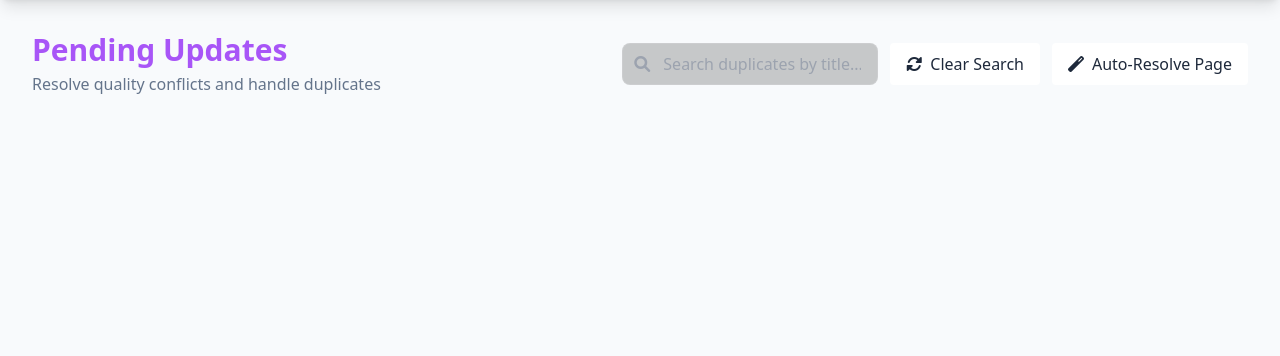
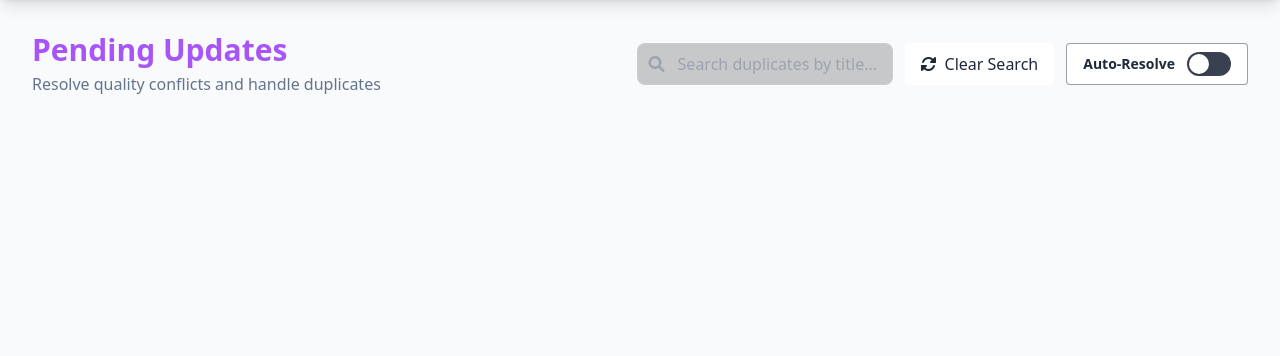
Before and after one commit to cleanerspam/TST, a FastAPI app: page /media/updates in a window 1280 px wide. Shown: the part 64-420 px from the top of the page. Run offline with FastAPI, Linux system fonts and the light colour scheme; the visitor is signed in with stand-in values (Sample User, id 1); data that the repository does not hold is empty; parts of the project's set-up code (start-up, migrations or seed data) failed here and were passed over; some libraries are stand-ins or nearby versions.

Commit message:
fix probe problems6

```diff
--- a/Backend/fastapi/templates/manual_updates.html
+++ b/Backend/fastapi/templates/manual_updates.html
@@ -38,16 +38,22 @@
                 class="theme-card hover:bg-opacity-80 px-4 py-2 rounded transition-colors flex items-center space-x-2">
                 <i class="fas fa-sync-alt"></i> <span>Clear Search</span>
             </button>
-            <button onclick="TriggerAutoResolve()" id="auto-resolve-btn"
-                class="theme-card hover:bg-opacity-80 px-4 py-2 rounded transition-colors flex items-center space-x-2">
-                <i class="fas fa-magic"></i> <span>Auto-Resolve Page</span>
-            </button>
+
+            <!-- Auto-Resolve Toggle -->
+            <div class="flex items-center space-x-3 theme-card px-4 py-2 rounded border border-gray-700/50">
+                <span class="text-sm font-bold theme-text">Auto-Resolve</span>
+                <button id="auto-resolve-toggle" onclick="toggleAutoResolveMode()" role="switch" aria-checked="false"
+                    class="bg-gray-700 relative inline-flex h-6 w-11 flex-shrink-0 cursor-pointer rounded-full border-2 border-transparent transition-colors duration-200 ease-in-out focus:outline-none focus:ring-2 focus:ring-indigo-500 focus:ring-offset-2">
+                    <span aria-hidden="true"
+                        class="translate-x-0 pointer-events-none inline-block h-5 w-5 transform rounded-full bg-white shadow ring-0 transition duration-200 ease-in-out"></span>
+                </button>
+            </div>
         </div>
     </div>
 
     <!-- Auto-Resolve Banner -->
     <div id="auto-resolve-banner"
-        class="hidden mb-8 theme-card border border-indigo-500/50 rounded-lg p-4 flex flex-col sm:flex-row items-center justify-between gap-4 bg-indigo-900/20 backdrop-blur-sm animate-fade-in">
+        class="hidden fixed bottom-24 right-4 sm:right-8 z-50 w-auto max-w-xl shadow-2xl theme-card border border-indigo-500/50 rounded-xl p-4 flex flex-col sm:flex-row items-center justify-between gap-4 bg-gray-900/95 backdrop-blur-md animate-fade-in transition-all duration-300">
         <div class="flex items-center space-x-4">
             <div
                 class="w-12 h-12 rounded-full bg-indigo-500/20 flex items-center justify-center border border-indigo-500/50">
@@ -59,7 +65,7 @@
             </div>
         </div>
         <div class="flex space-x-3">
-            <button onclick="cancelAutoResolve()"
+            <button onclick="cancelAutoResolve(true)"
                 class="px-6 py-2 rounded-lg border border-red-500/50 text-red-400 hover:bg-red-500/10 transition-colors font-medium">
                 Cancel
             </button>
@@ -262,7 +268,14 @@
     let currentSearchQuery = null;
 
     document.addEventListener('DOMContentLoaded', () => {
-        loadUpdates();
+        loadUpdates().then(() => {
+            // Check Auto-Resolve Mode on Load
+            if (sessionStorage.getItem('autoResolveMode') === 'true') {
+                updateToggleUI(true);
+                // Delay slightly to let render finish
+                setTimeout(() => TriggerAutoResolve(), 500);
+            }
+        });
 
         // Add event listener for search input
         const searchInput = document.getElementById('search-input');
@@ -389,9 +402,13 @@
 
     function loadMore() {
         if (currentSearchQuery) {
-            loadSearchResults();
+            loadSearchResults().then(() => {
+                if (sessionStorage.getItem('autoResolveMode') === 'true') TriggerAutoResolve();
+            });
         } else {
-            loadUpdates();
+            loadUpdates().then(() => {
+                if (sessionStorage.getItem('autoResolveMode') === 'true') TriggerAutoResolve();
+            });
         }
     }
 
@@ -591,6 +608,13 @@
     }
 
     function toggleSelection(id, action, groupId = null) {
+        // STOP TIMER IF RUNNING (PAUSE ONLY)
+        if (autoResolveTimer) {
+            cancelAutoResolve(false); // Stop the specific timer
+            // Don't disable the mode, just pause the current countdown
+            showToast("Timer paused for manual review (Auto-Resolve Mode active)", "info");
+        }
+
         if (!groupId) {
             const btn = document.getElementById(`btn-accept-${id}`) || document.getElementById(`btn-reject-${id}`);
             if (btn) groupId = btn.dataset.groupId;
@@ -1123,25 +1147,55 @@
     let autoResolveTimer = null;
     let isAutoResolving = false;
 
+    function toggleAutoResolveMode() {
+        const isEnabled = sessionStorage.getItem('autoResolveMode') === 'true';
+        const newState = !isEnabled;
+
+        sessionStorage.setItem('autoResolveMode', newState);
+        updateToggleUI(newState);
+
+        if (newState) {
+            TriggerAutoResolve();
+        } else {
+            cancelAutoResolve(true);
+        }
+    }
+
+    function updateToggleUI(enabled) {
+        const btn = document.getElementById('auto-resolve-toggle');
+        const knob = btn.querySelector('span');
+
+        btn.setAttribute('aria-checked', enabled);
+
+        if (enabled) {
+            btn.classList.add('bg-indigo-600');
+            btn.classList.remove('bg-gray-700');
+            knob.classList.add('translate-x-5');
+            knob.classList.remove('translate-x-0');
+        } else {
+            btn.classList.add('bg-gray-700');
+            btn.classList.remove('bg-indigo-600');
+            knob.classList.add('translate-x-0');
+            knob.classList.remove('translate-x-5');
+        }
+    }
+
     async function TriggerAutoResolve() {
         if (isAutoResolving) return;
+
+        // Visual indicator that it's running (on the toggle or separate?)
+        // The toggle is already green. Maybe show a toast or just proceed.
+        // If triggered by Load More, we might not want to disable anything immediately if it's seamless.
+        // But let's keep the spinner logic for now if specific button was used, OR just show toast.
+
         isAutoResolving = true;
 
-        // 1. Show analyzing state
-        document.getElementById('auto-resolve-btn').innerHTML = '<i class="fas fa-spinner fa-spin"></i> Analyzing...';
-        document.getElementById('auto-resolve-btn').disabled = true;
-
-        // 2. Gather ALL candidate IDs (not just card IDs)
-        // Collect from btn-accept-* buttons and data-candidate-id elements
+        // 2. Gather ALL candidate IDs (CURRENT DOM STATE)
         const pendingIds = new Set();
-
-        // From accept buttons (covers all candidates)
         document.querySelectorAll('[id^="btn-accept-"]').forEach(btn => {
             const id = btn.id.replace('btn-accept-', '');
             if (id) pendingIds.add(id);
         });
-
-        // From data-candidate-id (multi-candidate layout)
         document.querySelectorAll('[data-candidate-id]').forEach(el => {
             const id = el.getAttribute('data-candidate-id');
             if (id) pendingIds.add(id);
@@ -1156,31 +1210,46 @@
             return;
         }
 
+        // 3. Helper for Retry
+        async function fetchWithRetry(url, options, retries = 3) {
+            for (let i = 0; i < retries; i++) {
+                try {
+                    const res = await fetch(url, options);
+                    if (!res.ok) throw new Error(`Status ${res.status}`);
+                    return await res.json();
+                } catch (err) {
+                    if (i === retries - 1) throw err;
+                    console.log(`Retry ${i + 1}/${retries} failed: ${err.message}`);
+                    await new Promise(r => setTimeout(r, 1000)); // wait 1s
+                }
+            }
+        }
+
         try {
-            // 3. Call API
-            const response = await fetch('/api/admin/updates/analyze', {
+            // 3. Call API with Retry
+            const data = await fetchWithRetry('/api/admin/updates/analyze', {
                 method: 'POST',
                 headers: { 'Content-Type': 'application/json' },
                 body: JSON.stringify({ pending_ids: pendingIdsArray })
             });
 
-            const data = await response.json();
             console.log('Analysis results:', data);
 
-            if (response.ok) {
-                // 4. Apply visuals & selections
+            // 4. Apply visuals & selections
+            if (data && data.results) {
                 applyAnalysisResults(data.results);
-
-                // 5. Start Timer
                 startAutoSubmitTimer();
             } else {
-                showToast("Analysis failed: " + data.detail, "error");
-                resetAutoResolveUI();
+                throw new Error("Invalid response format");
             }
+
         } catch (e) {
             console.error(e);
-            showToast("Network error during analysis", "error");
-            resetAutoResolveUI();
+            showToast("Analysis failed after retries. Please try again.", "error");
+            resetAutoResolveUI(); // This resets the lock
+            // Should we turn off mode? Maybe not on network error, just let user retry.
+        } finally {
+            // remove busy state if we had one
         }
     }
 
@@ -1236,50 +1305,55 @@
             const newCol = card.querySelector('.candidate-col');
             const oldCol = card.querySelector('.current-col');
 
+            // --- UI UPDATE: SUBTLE & PROFESSIONAL ---
+            // Remove old styling first if any
+
             if (rec === 'keep_new' && isBest) {
                 // Highlight new/candidate column
-                if (newCol) newCol.classList.add('ring-4', 'ring-green-500', 'ring-opacity-50', 'bg-green-900/10');
-                if (oldCol) oldCol.classList.add('opacity-50');
+                if (newCol) {
+                    newCol.classList.add('bg-green-500/5', 'border-l-4', 'border-green-500');
+                    // Add subtle icon
+                    const icon = document.createElement('div');
+                    icon.className = "absolute top-2 right-2 text-green-500 opacity-80";
+                    icon.innerHTML = '<i class="fas fa-check-circle lg"></i>';
+                    newCol.style.position = 'relative';
+                    newCol.appendChild(icon);
+                }
+                if (oldCol) oldCol.classList.add('opacity-40', 'grayscale');
 
                 // For multi-candidate: highlight specific candidate item
                 const candidateItem = document.querySelector(`[data-candidate-id="${pId}"]`);
                 if (candidateItem) {
-                    candidateItem.classList.add('ring-2', 'ring-green-500', 'bg-green-50');
+                    candidateItem.classList.add('bg-green-500/10', 'border-l-4', 'border-green-500');
+                    // Add subtle icon
+                    const icon = document.createElement('i');
+                    icon.className = "fas fa-check text-green-500 ml-auto";
+                    candidateItem.querySelector('.flex').appendChild(icon);
                 }
 
                 selections[pId] = 'keep_new';
                 selectedCount++;
 
-                // Add "Best" badge
-                const badgeTarget = document.querySelector(`[data-candidate-id="${pId}"]`) || newCol;
-                if (badgeTarget) {
-                    const badge = document.createElement('div');
-                    badge.className = "absolute top-1 right-1 bg-green-600 text-white text-[10px] font-bold px-2 py-0.5 rounded shadow animate-pulse z-10";
-                    badge.innerHTML = `<i class="fas fa-crown"></i> Best`;
-                    badgeTarget.style.position = 'relative';
-                    badgeTarget.appendChild(badge);
-                }
             } else if (rec === 'keep_old') {
                 // Highlight current/old column
-                if (oldCol) oldCol.classList.add('ring-4', 'ring-green-500', 'ring-opacity-50', 'bg-green-900/10');
-                if (newCol) newCol.classList.add('opacity-50');
+                if (oldCol) {
+                    oldCol.classList.add('bg-blue-500/5', 'border-l-4', 'border-blue-500');
+                    // Add subtle icon
+                    const icon = document.createElement('div');
+                    icon.className = "absolute top-2 right-2 text-blue-500 opacity-80";
+                    icon.innerHTML = '<i class="fas fa-shield-alt lg"></i>';
+                    oldCol.style.position = 'relative';
+                    oldCol.appendChild(icon);
+                }
+                if (newCol) newCol.classList.add('opacity-40', 'grayscale');
 
                 // For multi-candidate: fade all candidates
                 card.querySelectorAll('[data-candidate-id]').forEach(el => {
-                    el.classList.add('opacity-50');
+                    el.classList.add('opacity-30', 'grayscale');
                 });
 
                 selections[pId] = 'keep_old';
                 selectedCount++;
-
-                // Add badge to old col
-                if (oldCol) {
-                    const badge = document.createElement('div');
-                    badge.className = "absolute top-1 right-1 bg-blue-600 text-white text-[10px] font-bold px-2 py-0.5 rounded shadow z-10";
-                    badge.innerHTML = `<i class="fas fa-check"></i> Keep`;
-                    oldCol.style.position = 'relative';
-                    oldCol.appendChild(badge);
-                }
             }
 
             count++;
@@ -1308,19 +1382,31 @@
         }, 1000);
     }
 
-    function cancelAutoResolve() {
-        clearInterval(autoResolveTimer);
+    function cancelAutoResolve(ByUser = false) {
+        if (autoResolveTimer) {
+            clearInterval(autoResolveTimer);
+            autoResolveTimer = null;
+        }
         document.getElementById('auto-resolve-banner').classList.add('hidden');
-        resetAutoResolveUI();
-        selections = {}; // Clear selections? Or keep them? User might want to keep analysis.
-        // Let's keep selections but stop timer.
-        showToast("Auto-submit cancelled. You can verify manually.", "info");
+
+        // IMPORTANT: We only set isAutoResolving false here.
+        // We do NOT turn off the Toggle unless ByUser explicitly clicked the toggle (handled in toggle function)
+        // OR if we want manual cancel button to turn it off.
+
+        isAutoResolving = false;
+
+        if (ByUser) {
+            showToast("Auto-submit cancelled.", "info");
+            // If user explicitly cancelled via "Cancel" button in banner, maybe we SHOULD turn off the mode?
+            // User Request: "manual selection should only pause timer"
+            // But clicking "Cancel" button is explicit. Let's effectively pause it for this page.
+            // If they want to effectively turn off mode, they use the toggle.
+        }
     }
 
     function resetAutoResolveUI() {
         isAutoResolving = false;
-        document.getElementById('auto-resolve-btn').innerHTML = '<i class="fas fa-magic"></i> <span>Auto-Resolve Page</span>';
-        document.getElementById('auto-resolve-btn').disabled = false;
+        // No button to reset anymore
     }
 
     // Override or Extend submitAll to handle Auto-Refresh
```
Also changed, not shown: Backend/helper/quality_arbiter.py (+5 -3 lines).
